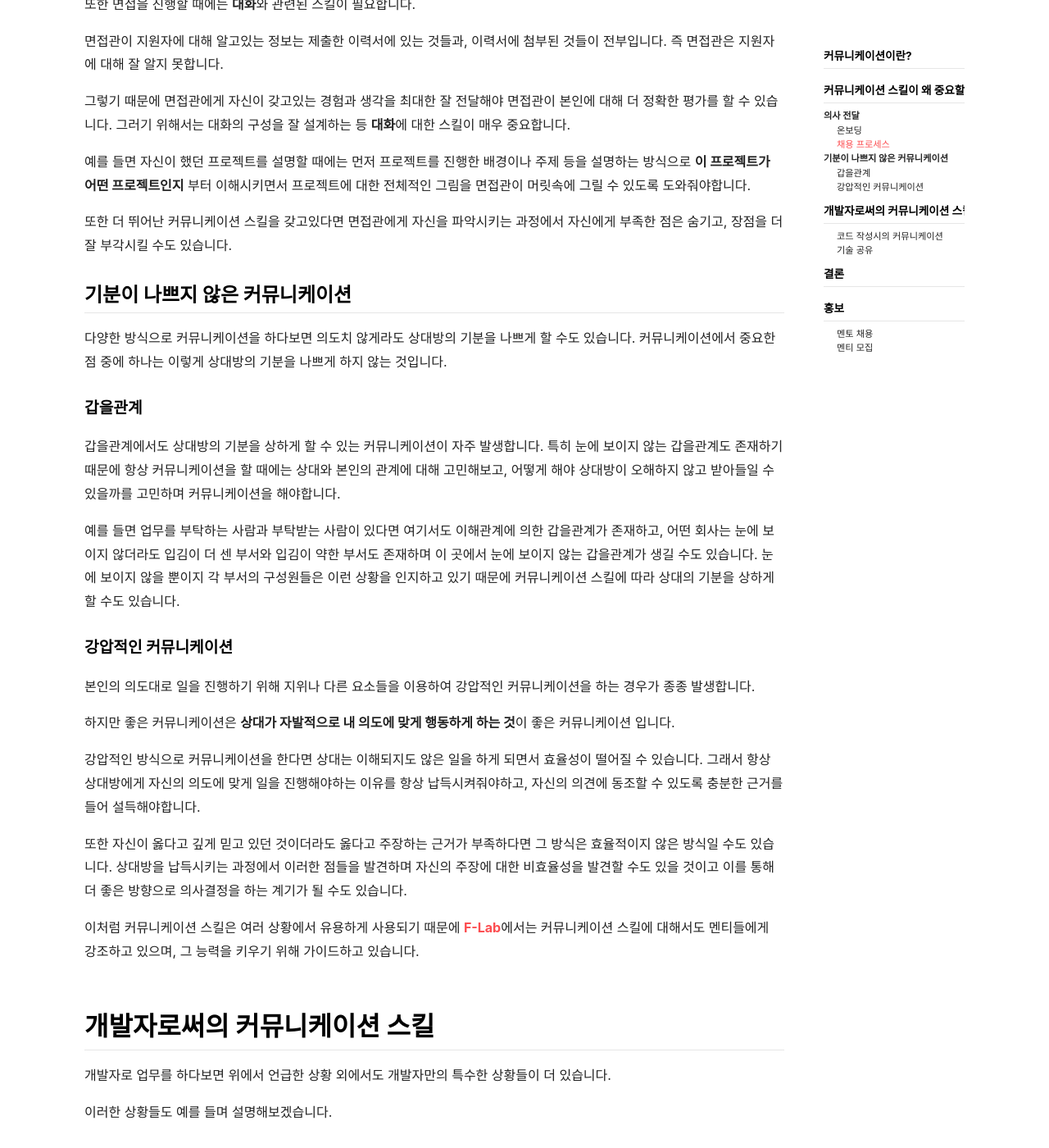
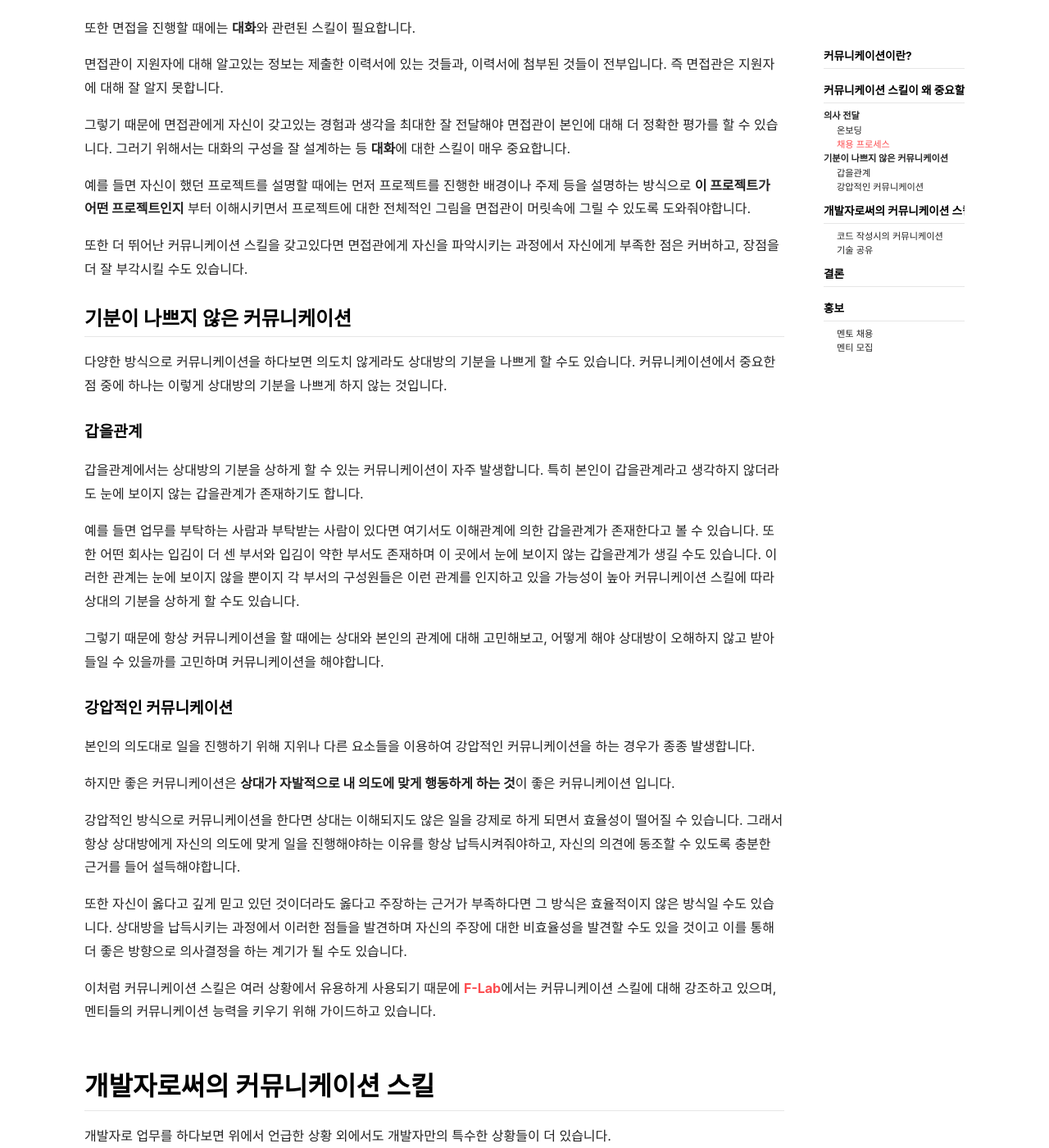
Before and after one commit to f-lab-private/f-lab-private.github.io, a Jekyll site: the page built from _posts/2020-10-11-what-is-communication.md, in a window 1280 px wide and 1400 px high, scrolled down 2077 px. Shown: the whole window at 82% size. Built offline with Jekyll 4.4.1, drawn with Linux system fonts in a browser that asks for light colours; nearby versions of some CDN libraries; some of the changed text lies outside the part shown.

Commit message:
Improve readability

````diff
--- a/_posts/2020-10-11-what-is-communication.md
+++ b/_posts/2020-10-11-what-is-communication.md
@@ -41,19 +41,19 @@ excerpt : 개발자에게 커뮤니케이션 스킬은 매우 중요하다고들
 
 일반적으로 이런 온보딩을 진행할 때에는 대부분 기존에 근무하고 있던 동료가 붙어서 대면으로 진행합니다. 하지만 커뮤니케이션 수단의 하나인 **문서화**를 잘 활용하면 이런 온보딩 과정을 조금 더 효율적으로 만들 수 있습니다.
 
-**잘 정리된** 온보딩 문서가 존재한다면 신규입사자에게 붙어서 설명해주는 시간이 줄어들 것이기에 동료는 그 시간에 자신의 업무를 더 할 수 있을 것이고 결과적으로 생산성은 향상될 것입니다.
+**잘 정리된** 온보딩 문서가 존재한다면 신규입사자에게 붙어서 설명해주는 대신, 문서를 통해 업무를 파악하게 한다면 대화를 통해 업무 내용을 전달하는 시간이 줄어들 것이기에 동료는 그 시간에 자신의 업무를 더 할 수 있을 것이고 결과적으로 생산성은 향상될 것입니다.
 
-물론 이러한 성과는 **잘 정리된 문서**가 있어야 가능합니다. 만약 잘 정리되어있지 않다면 결국 문서를 통한 정보전달을 충분히 받지 못할 것이고, 대면으로 붙어서 전달하는 시간이 늘어날 것입니다. 그래서 이런 **내용을 잘 정리하는 것**을 하기 위해서는 **문서화**라는 커뮤니케이션 스킬 중 하나가 필요한 것입니다.
+물론 이러한 성과는 **잘 정리된 문서**가 있어야 가능합니다. 만약 문서의 내용이 잘 정리되어있지 않다면 결국 정보를 충분히 전달 받지 못할 것이고, 대면으로 붙어서 전달하는 시간이 늘어날 것입니다. 그래서 이런 **내용을 잘 정리하는 것**을 하기 위해서는 **문서화**라는 커뮤니케이션 스킬 중 하나가 필요한 것입니다.
 
 ### 채용 프로세스
 
 회사에 지원하여 이력서를 제출하고 면접을 보는 등 채용 프로세스를 진행하는 과정에서도 커뮤니케이션 스킬을 활용할 수 있습니다.
 
-이력서를 작성한다는 것은 자신을 회사에 판매하려는 카탈로그를 만드는 것과 같습니다. 몇 장 안되는 종이에 자신에 대해 **간결하면서도 핵심만** 어필해야하기 때문에 **문서화** 스킬이 필요합니다.
+이력서를 작성한다는 것은 자신을 회사에 판매하려는 카탈로그를 만드는 것과 같습니다. 몇 장 안되는 종이에 자신에 대해 **간결하면서도 핵심만** 어필해야하기 때문에 이를 잘 하기 위해서는 **문서화** 스킬이 필요합니다.
 
 이력서는 단순히 입사를 위해 제출하는 용도뿐만 아니라 회사가 그 이력서를 읽고 지원자에 대해 파악하는 용도로도 사용됩니다. 그렇다면 회사에는 자신이 제출한 이력서를 읽는 사람이 있을 것이고, 그 이력서를 읽는 사람이 최대한 이력서의 내용을 더 잘 파악할 수 있게 배려해줘야합니다.
 
-배려해주는 방법으로는 기본적으로 가독성 높은 폰트 사용, 서술형의 경우는 적절한 문단 나누기, 깔끔한 양식 사용 등이 있고, 또한 **글을 잘 쓰는 것**도 중요합니다. 이러한 글을 쓰는 것들에 대해서 **개발자는 글을 잘 써야 한다**, **개발자는 블로그를 해야한다** 등등 공식처럼 통용되는 이야기들이 있는데 이런 내용들은 다른 포스트에서 다루겠습니다.
+배려해주는 방법으로는 기본적으로 깔끔한 양식 사용, 가독성 높은 폰트 사용, 서술형의 경우는 적절한 문단 나누기 등이 있고, 또한 **글을 잘 쓰는 것**도 중요합니다. 이러한 글을 쓰는 것들에 대해서는 **개발자는 글을 잘 써야 한다**, **개발자는 블로그를 해야한다** 등등 공식처럼 통용되는 이야기들이 있는데 이런 내용들은 다른 포스트에서 다루겠습니다.
 
 또한 면접을 진행할 때에는 **대화**와 관련된 스킬이 필요합니다.
 
@@ -63,26 +63,28 @@ excerpt : 개발자에게 커뮤니케이션 스킬은 매우 중요하다고들
 
 예를 들면 자신이 했던 프로젝트를 설명할 때에는 먼저 프로젝트를 진행한 배경이나 주제 등을 설명하는 방식으로 **이 프로젝트가 어떤 프로젝트인지** 부터 이해시키면서 프로젝트에 대한 전체적인 그림을 면접관이 머릿속에 그릴 수 있도록 도와줘야합니다.
 
-또한 더 뛰어난 커뮤니케이션 스킬을 갖고있다면 면접관에게 자신을 파악시키는 과정에서 자신에게 부족한 점은 숨기고, 장점을 더 잘 부각시킬 수도 있습니다.
+또한 더 뛰어난 커뮤니케이션 스킬을 갖고있다면 면접관에게 자신을 파악시키는 과정에서 자신에게 부족한 점은 커버하고, 장점을 더 잘 부각시킬 수도 있습니다.
 
 ## 기분이 나쁘지 않은 커뮤니케이션
 다양한 방식으로 커뮤니케이션을 하다보면 의도치 않게라도 상대방의 기분을 나쁘게 할 수도 있습니다. 커뮤니케이션에서 중요한 점 중에 하나는 이렇게 상대방의 기분을 나쁘게 하지 않는 것입니다.
 
 ### 갑을관계
-갑을관계에서도 상대방의 기분을 상하게 할 수 있는 커뮤니케이션이 자주 발생합니다. 특히 눈에 보이지 않는 갑을관계도 존재하기 때문에 항상 커뮤니케이션을 할 때에는 상대와 본인의 관계에 대해 고민해보고, 어떻게 해야 상대방이 오해하지 않고 받아들일 수 있을까를 고민하며 커뮤니케이션을 해야합니다.
+갑을관계에서는 상대방의 기분을 상하게 할 수 있는 커뮤니케이션이 자주 발생합니다. 특히 본인이 갑을관계라고 생각하지 않더라도 눈에 보이지 않는 갑을관계가 존재하기도 합니다.
 
-예를 들면 업무를 부탁하는 사람과 부탁받는 사람이 있다면 여기서도 이해관계에 의한 갑을관계가 존재하고, 어떤 회사는 눈에 보이지 않더라도 입김이 더 센 부서와 입김이 약한 부서도 존재하며 이 곳에서 눈에 보이지 않는 갑을관계가 생길 수도 있습니다. 눈에 보이지 않을 뿐이지 각 부서의 구성원들은 이런 상황을 인지하고 있기 때문에 커뮤니케이션 스킬에 따라 상대의 기분을 상하게 할 수도 있습니다.
+예를 들면 업무를 부탁하는 사람과 부탁받는 사람이 있다면 여기서도 이해관계에 의한 갑을관계가 존재한다고 볼 수 있습니다. 또한 어떤 회사는 입김이 더 센 부서와 입김이 약한 부서도 존재하며 이 곳에서 눈에 보이지 않는 갑을관계가 생길 수도 있습니다. 이러한 관계는 눈에 보이지 않을 뿐이지 각 부서의 구성원들은 이런 관계를 인지하고 있을 가능성이 높아 커뮤니케이션 스킬에 따라 상대의 기분을 상하게 할 수도 있습니다.
+
+그렇기 때문에 항상 커뮤니케이션을 할 때에는 상대와 본인의 관계에 대해 고민해보고, 어떻게 해야 상대방이 오해하지 않고 받아들일 수 있을까를 고민하며 커뮤니케이션을 해야합니다.
 
 ### 강압적인 커뮤니케이션
 본인의 의도대로 일을 진행하기 위해 지위나 다른 요소들을 이용하여 강압적인 커뮤니케이션을 하는 경우가 종종 발생합니다.
 
 하지만 좋은 커뮤니케이션은 **상대가 자발적으로 내 의도에 맞게 행동하게 하는 것**이 좋은 커뮤니케이션 입니다.
 
-강압적인 방식으로 커뮤니케이션을 한다면 상대는 이해되지도 않은 일을 하게 되면서 효율성이 떨어질 수 있습니다. 그래서 항상 상대방에게 자신의 의도에 맞게 일을 진행해야하는 이유를 항상 납득시켜줘야하고, 자신의 의견에 동조할 수 있도록 충분한 근거를 들어 설득해야합니다.
+강압적인 방식으로 커뮤니케이션을 한다면 상대는 이해되지도 않은 일을 강제로 하게 되면서 효율성이 떨어질 수 있습니다. 그래서 항상 상대방에게 자신의 의도에 맞게 일을 진행해야하는 이유를 항상 납득시켜줘야하고, 자신의 의견에 동조할 수 있도록 충분한 근거를 들어 설득해야합니다.
 
 또한 자신이 옳다고 깊게 믿고 있던 것이더라도 옳다고 주장하는 근거가 부족하다면 그 방식은 효율적이지 않은 방식일 수도 있습니다. 상대방을 납득시키는 과정에서 이러한 점들을 발견하며 자신의 주장에 대한 비효율성을 발견할 수도 있을 것이고 이를 통해 더 좋은 방향으로 의사결정을 하는 계기가 될 수도 있습니다.
 
-이처럼 커뮤니케이션 스킬은 여러 상황에서 유용하게 사용되기 때문에 [F-Lab](https://intro.f-lab.kr)에서는 커뮤니케이션 스킬에 대해서도 멘티들에게 강조하고 있으며, 그 능력을 키우기 위해 가이드하고 있습니다.
+이처럼 커뮤니케이션 스킬은 여러 상황에서 유용하게 사용되기 때문에 [F-Lab](https://intro.f-lab.kr)에서는 커뮤니케이션 스킬에 대해 강조하고 있으며, 멘티들의 커뮤니케이션 능력을 키우기 위해 가이드하고 있습니다.
 
 # 개발자로써의 커뮤니케이션 스킬
 개발자로 업무를 하다보면 위에서 언급한 상황 외에서도 개발자만의 특수한 상황들이 더 있습니다.
@@ -109,13 +111,13 @@ int isExistUser(long userId);
 boolean isExistUser(long userId);
 ```
 
-위의 두 코드에서 어떤 것이 의미가 더 잘 전달되시나요? 이렇게 보면 주석때문에 의도를 파악하는 것에는 무리가 없어보입니다.
+위의 두 코드에서 어떤 것이 의미가 더 잘 전달되시나요? 대충 보면 주석 덕분에 1번 코드도 의도를 파악하는 것에 큰 무리가 없어보입니다.
 
-하지만 두 번째 코드는 주석을 읽을 필요도 없이 메소드의 시그니쳐만으로도 메소드의 역할을 충분히 파악할 수 있다는 점이 큰 장점입니다. 메소드의 시그니쳐를 그대로 읽으면 **이 userId를 가진 유저가 존재하느냐?**에 대한 리턴 값으로 `예` 혹은 `아니오`로만 리턴되기 때문에 메소드의 입력값과 출력값의 의도를 충분히 유추할 수 있습니다.
+하지만 두 번째 코드는 주석을 읽을 필요도 없이 메소드의 시그니쳐만으로도 메소드의 역할을 충분히 파악할 수 있다는 점이 큰 장점입니다. 메소드의 시그니쳐를 그대로 읽으면 **이 userId를 가진 유저가 존재하느냐?**에 대한 리턴 값으로 `예` 혹은 `아니오`로만 대답하고 있습니다. 그렇기 때문에 메소드의 입력값과 출력값의 의도를 충분히 유추할 수 있습니다.
 
-첫 번째 코드의 리턴 값의 범위는 메소드 작성자의 임의대로 정해져있기 때문에 비교적 파악이 힘듭니다. 대략 0은 `false`, 1은 `true`를 의미한다 하더라도 혹시 모를 그 외의 숫자가 리턴될 가능성이 남겨져 있습니다. 하지만 리턴 타입이 `boolean`이라면 `예`와 `아니오` 이외의 값이 나올 가능성이 원천적으로 차단됩니다.
+하지만 첫 번째 코드의 리턴 값의 범위는 메소드 작성자의 임의대로 정해져있기 때문에 비교적 파악이 힘듭니다. 대략 0은 `false`, 1은 `true`를 의미한다 하더라도 혹시 모를 그 외의 숫자가 리턴될 가능성이 남겨져 있습니다. 하지만 리턴 타입이 `boolean`이라면 `예`와 `아니오` 이외의 값이 나올 가능성이 원천적으로 차단됩니다.
 
-또한 저런 코드는 메소드를 사용하는 사람에게도 영향을 끼칩니다. 첫 번째 코드와 두 번째 코드를 가져다 쓰는 코드의 차이를 보자면 아래와 같습니다.
+또한 저런 코드는 메소드를 사용하는 사람의 코드에도 영향을 끼칩니다. 첫 번째 코드와 두 번째 코드를 가져다 쓰는 코드의 차이를 보자면 아래와 같습니다.
 
 ```java
 if (isExistUser(userId) == 1) {
@@ -129,14 +131,14 @@ if (isExistUser(userId)) {
 }
 ```
 
-첫 번째 코드는 유지보수를 할 때 `1`이 어떤 것을 의미하는지 명확하지 않습니다. 즉 저 코드를 계속 유지보수한다면 `1`이 어떤 것을 의미하는지 대해서 찾아봐야하는 수고가 든다는 것입니다. 그 의미에 대해 상수로 관리한다면 조금은 가독성이 향상되겠지만 그 상수를 관리하는 수고가 들게 되겠죠.
+첫 번째 코드는 유지보수를 할 때 `1`이 어떤 것을 의미하는지 명확하지 않습니다. 즉 저 코드를 계속 유지보수한다면 `1`이 어떤 것을 의미하는지 대해서 찾아봐야하는 수고가 든다는 것입니다. 그 의미값에 대해 상수로 관리한다면 조금은 가독성이 향상되겠지만 그 상수를 관리하는 수고가 들게 되겠죠.
 
-이처럼 내가 짜는 코드 하나하나는 그 코드를 가져다 쓰는 사람의 코드에도 영향을 미칩니다. 그러므로 내가 짜는 코드의 의미를 전달하는 것에 대해 더 고민하면서 깔끔하게 짜려고 노력하는 것도 다른 개발자가 내 코드에 대해 이해하고 사용하는데에 드는 시간을 줄여주는 배려입니다.
+내가 짜는 코드의 의미를 전달하는 것에 대해 더 고민하면서 깔끔하게 짜려고 노력하는 것도 다른 개발자가 내 코드에 대해 이해하고 사용하는데에 드는 시간을 줄여주는 배려이고, 이 또한 상대방이 내 의도를 이해하는데에 걸리는 시간을 줄여주기 때문에 커뮤니케이션 스킬이라고 볼 수 있습니다.
 
 ### 기술 공유
 또 다른 예로는 기술 공유 활동이 있습니다. 개발자들은 컨퍼런스, 사내 세미나 등을 통해 자신의 지식을 공유하는 활동을 자주 하는 편입니다.
 
-새로운 기술을 소개하는 상황이라면 **기존에 사용하던 기술에는 어떤 문제가 있었고, 이 기술을 사용하면 어떤 점을 해결할 수 있다**같이 배경을 먼저 설명함으로써 기술에 대한 필요성부터 청중들에게 납득시킨 다음, 기술에 대한 내용을 발표하는 등의 방식으로 청중들에게 더 잘 자신의 생각을 이해시킬 수 있는 커뮤니케이션 스킬이 필요합니다.
+새로운 기술을 소개하는 상황이라면 **기존에 사용하던 기술에는 어떤 문제가 있었다**같이 기존 기술에 대한 배경을 먼저 설명함으로써 기술에 대한 필요성부터 청중들에게 납득시킨 다음, **이 기술을 사용하면 그 중에 어떤 점을 해결할 수 있다**와 같이 기술에 대한 내용을 발표하는 등의 방식으로 청중들에게 더 잘 자신의 생각을 이해시킬 수 있는 커뮤니케이션 스킬이 필요합니다.
 
 이처럼 커뮤니케이션 스킬을 활용할 수 있는 곳은 아주 많습니다.
 
````
